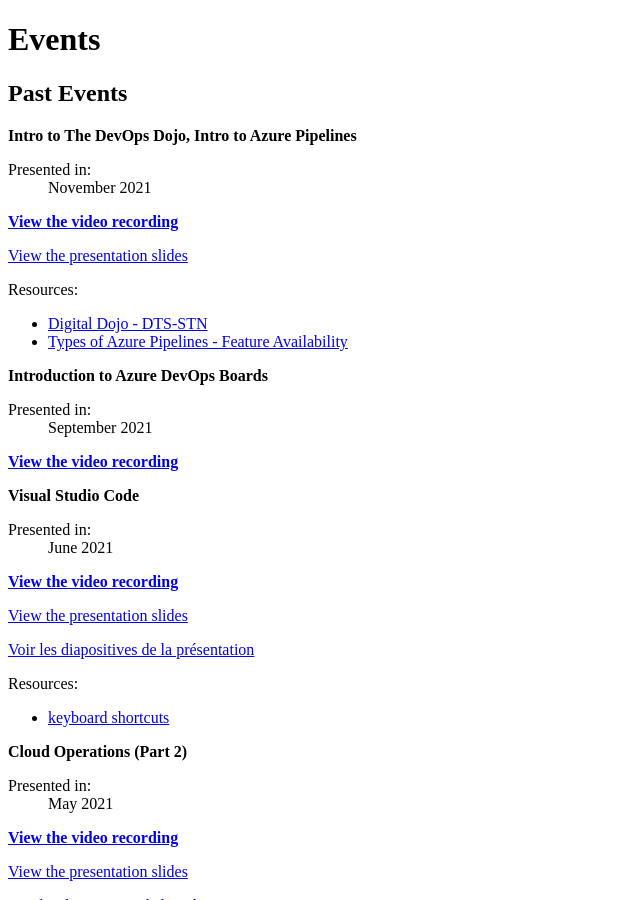
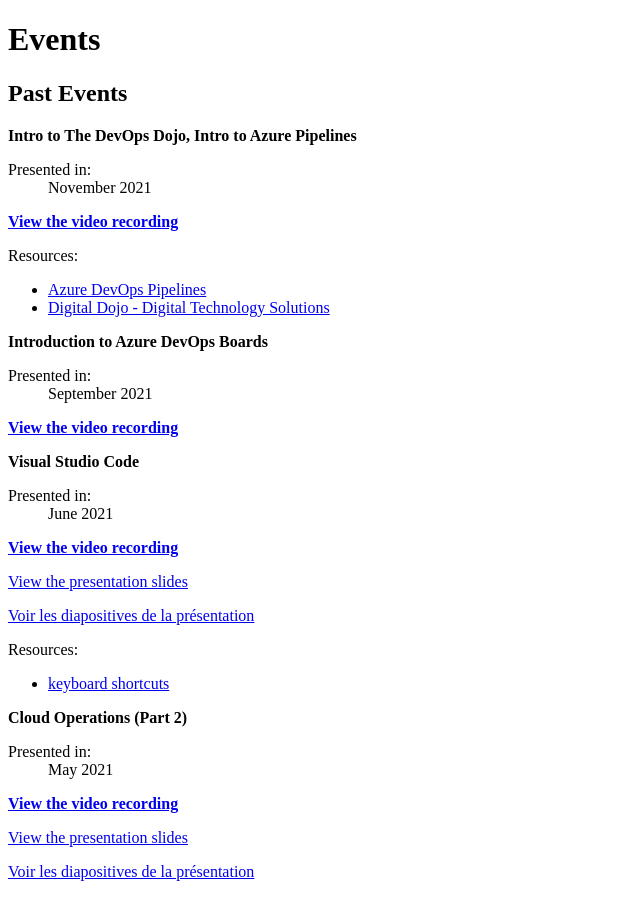
Before and after one commit to esdc-devcop/esdc-devcop.github.io, a Jekyll site: the page built from _pages/events.md, in a window 1280 px wide and 900 px high. Shown: the whole window, without its empty margins (0-640 px from the left). Built offline with Jekyll 4.4.1, drawn with Linux system fonts in a browser that asks for light colours; comment, search, counter and statistics services are not loaded.

Commit message:
added link to Digital Dojo slides

```diff
--- a/_data/events.yml
+++ b/_data/events.yml
@@ -2,12 +2,11 @@
   - month: November 2021
     topic: Intro to The DevOps Dojo, Intro to Azure Pipelines
     recording: https://web.microsoftstream.com/video/01c039e9-8fb2-48f1-b3c7-01d69687baa2
-    presentation: https://github.com/esdc-devcop/presentations/blob/master/2021nov10_AzurePipelines.pdf
     resources:
-      - title: Digital Dojo - DTS-STN
-        link: https://dts-stn.github.io/digital-dojo/
-      - title: Types of Azure Pipelines - Feature Availability
-        link: https://docs.microsoft.com/en-us/azure/devops/pipelines/get-started/pipelines-get-started?view=azure-devops#feature-availability
+      - title: Azure DevOps Pipelines
+        link: https://github.com/esdc-devcop/presentations/blob/master/2021nov10_AzurePipelines.pdf
+      - title: Digital Dojo - Digital Technology Solutions
+        link: https://github.com/esdc-devcop/presentations/blob/master/2021nov10_Devcop_Digital_Dojo.pptx
 
   - month: September 2021
     topic: Introduction to Azure DevOps Boards
```
